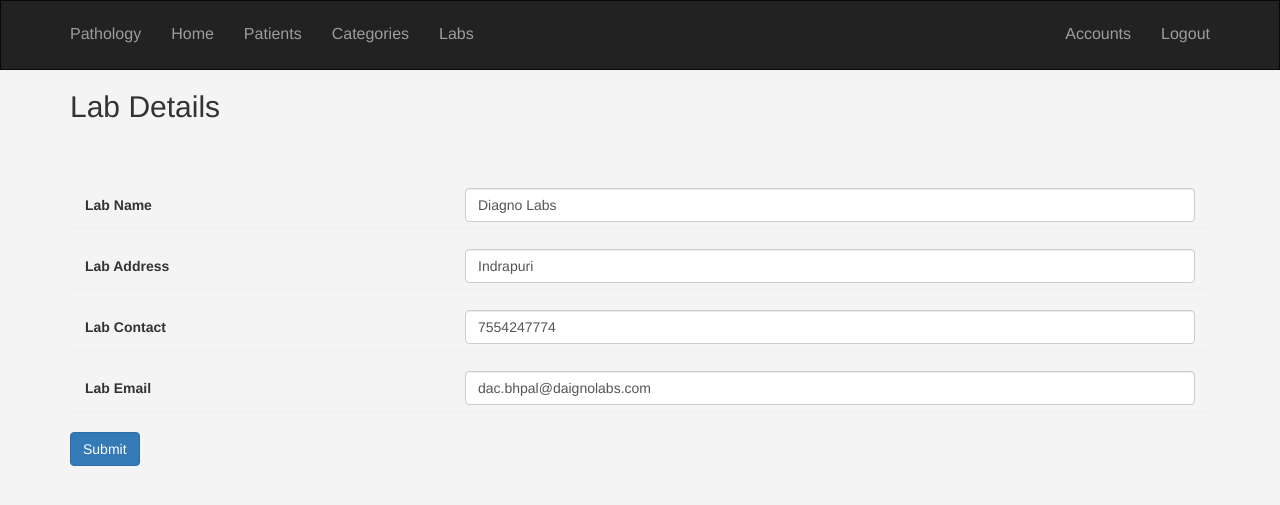
After one commit to htshllwn/pathology2, a CodeIgniter app: page /pathology2/index.php/labs/new_lab/1 in a window 1280 px wide. The commit adds this page. Shown: the top 505 px of the page. Run offline with CodeIgniter, Linux system fonts and the light colour scheme; a user stored in the database is signed in; data comes from the database, SQL or seed files in the repository; some libraries are stand-ins or nearby versions.

Commit message:
Added Labs

```diff
--- a/application/config/autoload.php
+++ b/application/config/autoload.php
@@ -132,4 +132,4 @@ $autoload['language'] = array();
 |
 |	$autoload['model'] = array('first_model' => 'first');
 */
-$autoload['model'] = array('user_model','patient_model','lipid_model','lft_model','cbc_model','tests_model','category_model');
+$autoload['model'] = array('user_model','patient_model','lipid_model','lft_model','cbc_model','tests_model','category_model','lab_model');
--- a/application/controllers/Labs.php
+++ b/application/controllers/Labs.php
@@ -2,9 +2,72 @@
     class Labs extends CI_Controller {
         public function index() {
             //echo "In Labs";
+            //Check Login
+			if(!$this->session->userdata('logged_in')){
+				redirect('users/login');
+			}
+
+
+            $data['labs'] = $this->lab_model->get_labs();
 
             $this->load->view('templates/header');
-            $this->load->view('labs/all');
+            $this->load->view('labs/all',$data);
             $this->load->view('templates/footer');
         }
+
+        //New or Edit Lab
+        public function new_lab($lab_id = NULL){
+            //Check Login
+			if(!$this->session->userdata('logged_in')){
+				redirect('users/login');
+			}
+
+            if($lab_id != NULL) {
+				$data['lab'] = $this->lab_model->get_lab($lab_id);
+				$data['mode'] = 'edit';
+			}
+			else {
+				$data['mode'] = 'new';
+            }
+
+            $this->form_validation->set_rules('name','Name','required');
+
+            if($this->form_validation->run() === FALSE){
+				$this->load->view('templates/header');
+				$this->load->view('labs/new',$data);
+				$this->load->view('templates/footer');
+            }
+            else{
+                $dataInsert = array(
+                    'lab_name' => $this->input->post('name'),
+                    'lab_add' => $this->input->post('add'),
+                    'lab_phone' => $this->input->post('phone'),
+                    'lab_email' => $this->input->post('email')
+                    );
+
+                if($lab_id != NULL){
+                    //echo "Edit Lab";
+                    $this->lab_model->edit_lab($lab_id, $dataInsert);
+                }
+                else {
+                    //echo "New Lab";
+                    $this->lab_model->register_lab($dataInsert);
+                }
+
+                redirect('labs');
+            }
+
+
+        }
+
+
+        //Delete a Lab
+		public function delete_lab($lab_id){
+			//echo "deleting ".$id;
+			$this->lab_model->delete_lab($lab_id);
+
+			//echo " ".$result." ".$result2;
+			redirect('labs');
+		}
+
     }
--- /dev/null
+++ b/application/models/Lab_model.php
@@ -0,0 +1,54 @@
+<?php
+	class Lab_model extends CI_Model{
+		public function __construct(){
+			$this->load->database();
+        }
+
+        //Create New Lab
+		public function register_lab($data){
+			$this->db->insert('labs',$data);
+		}
+
+		//Edit lab
+		public function edit_lab($lab_id, $data){
+			$this->db->set($data);
+			$this->db->where('id',$lab_id);
+			$this->db->update('labs');
+		}
+
+        //Get All Labs
+        public function get_labs() {
+            $query = $this->db->get('labs');
+			return ($query->result());
+        }
+
+        //Get single lab details
+		public function get_lab($lab_id){
+			$this->db->where('id',$lab_id);
+			$query = $this->db->get('labs');
+			return $query->row();
+
+			if($query->num_rows() == 1){
+				return $query->row(0);
+			}
+			else{
+				return false;
+			}
+        }
+
+        //Delete lab
+		public function delete_lab($lab_id){
+			$query = $this->db->where('id',$lab_id);
+			$query = $this->db->get('labs');
+
+			if($query->num_rows() == 1){
+				$this->db->where('id',$lab_id);
+				return $this->db->delete('labs');
+				//echo "deleted";
+
+			}
+			else{
+				return 0;
+			}
+		}
+    }
--- /dev/null
+++ b/application/views/labs/new.php
@@ -0,0 +1,62 @@
+<div class="container">
+
+    <h2>Lab Details</h2><br><br>
+
+
+
+    <?php
+			if($mode === 'edit'){
+				echo form_open('labs/new_lab/'.$lab->id);
+			}
+			else {
+				echo form_open('labs/new_lab');
+			}
+
+    ?>
+
+        <div class="form-group">
+            <div class="col-xs-6 col-md-4">
+                <label class="FormLabel">Lab Name</label>
+            </div>
+            <div class="col-xs-12 col-sm-6 col-md-8">
+                <input type="text" name="name" class="form-control" value="<?php if($mode === 'edit') { echo $lab->lab_name; } ?>">
+            </div>
+        </div>
+        <br><hr>
+
+        <div class="form-group">
+            <div class="col-xs-6 col-md-4">
+                <label class="FormLabel">Lab Address</label>
+            </div>
+            <div class="col-xs-12 col-sm-6 col-md-8">
+                <input type="text" name="add" class="form-control" value="<?php if($mode === 'edit') { echo $lab->lab_add; } ?>">
+            </div>
+        </div>
+        <br><hr>
+
+        <div class="form-group">
+            <div class="col-xs-6 col-md-4">
+                <label class="FormLabel">Lab Contact</label>
+            </div>
+            <div class="col-xs-12 col-sm-6 col-md-8">
+                <input type="text" name="phone" class="form-control" value="<?php if($mode === 'edit') { echo $lab->lab_phone; } ?>">
+            </div>
+        </div>
+        <br><hr>
+
+        <div class="form-group">
+            <div class="col-xs-6 col-md-4">
+                <label class="FormLabel">Lab Email</label>
+            </div>
+            <div class="col-xs-12 col-sm-6 col-md-8">
+                <input type="text" name="email" class="form-control" value="<?php if($mode === 'edit') { echo $lab->lab_email; } ?>">
+            </div>
+        </div>
+        <br><hr>
+
+        <button type="submit" class="btn btn-primary">Submit</button>
+
+
+    <?php echo form_close(); ?>
+
+</div>
--- a/application/views/templates/header.php
+++ b/application/views/templates/header.php
@@ -34,13 +34,15 @@
           <ul class="nav navbar-nav">
             <li><a href="<?php echo base_url(); ?>">Home</a></li>
             <li><a href="<?php echo base_url(); ?>patients">Patients</a></li>
-          	<li><a href="<?php echo base_url(); ?>categories">Categories</a></li>
+            <li><a href="<?php echo base_url(); ?>categories">Categories</a></li>
+            <li><a href="<?php echo base_url(); ?>labs">Labs</a></li>
           </ul>
 
 
 
           <ul class="nav navbar-nav navbar-right">
             <?php if($this->session->userdata('logged_in')): ?>
+            <li><a href="<?php echo base_url(); ?>accounts">Accounts</a></li>
             <li><a href="<?php echo base_url(); ?>users/logout">Logout</a></li>
           <?php endif; ?>
           </ul>
```
Also changed, not shown: application/views/labs/all.php (+53 -1 lines), db/pathology2 (3).sql (renamed from db/pathology2 (2).sql, +65 -4 lines).
